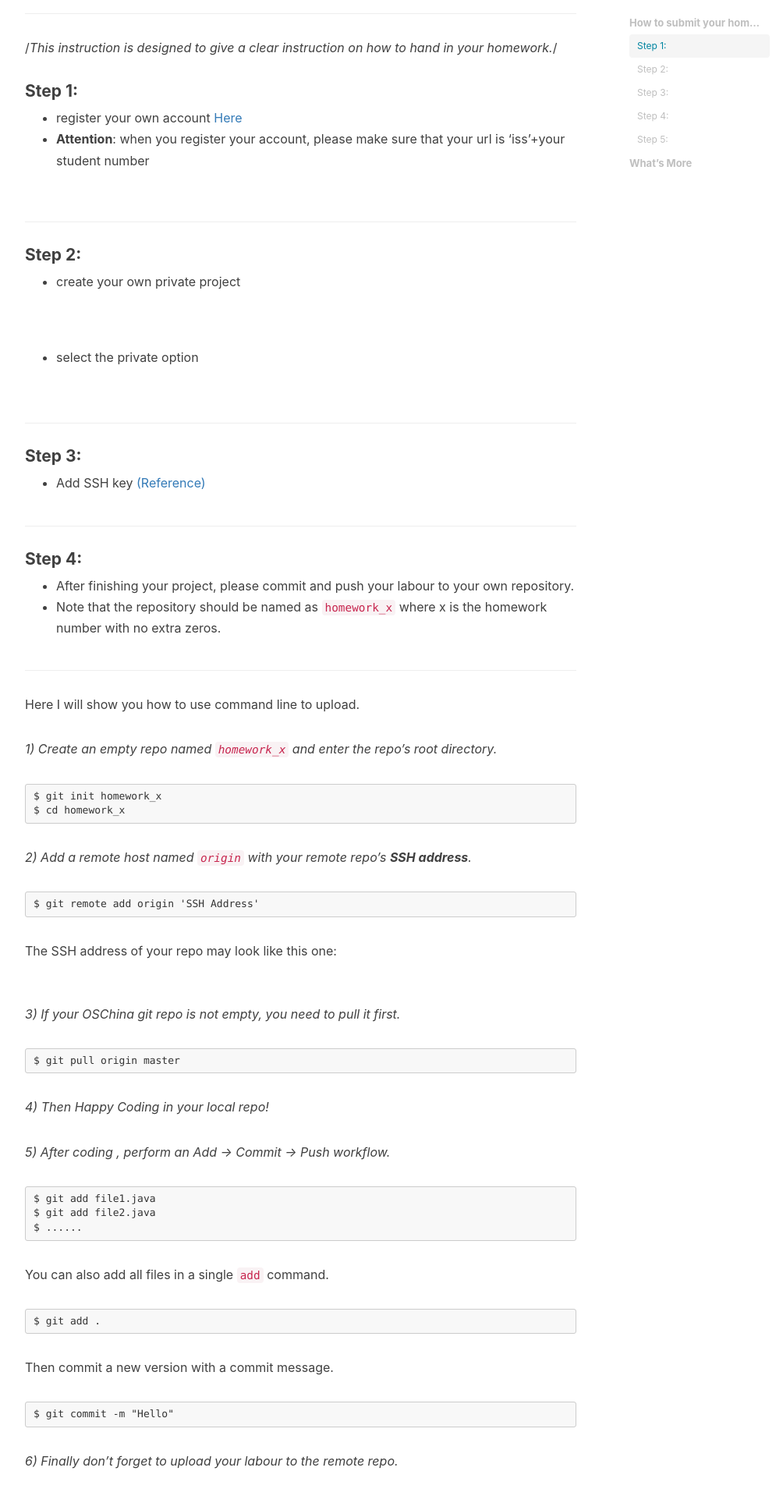
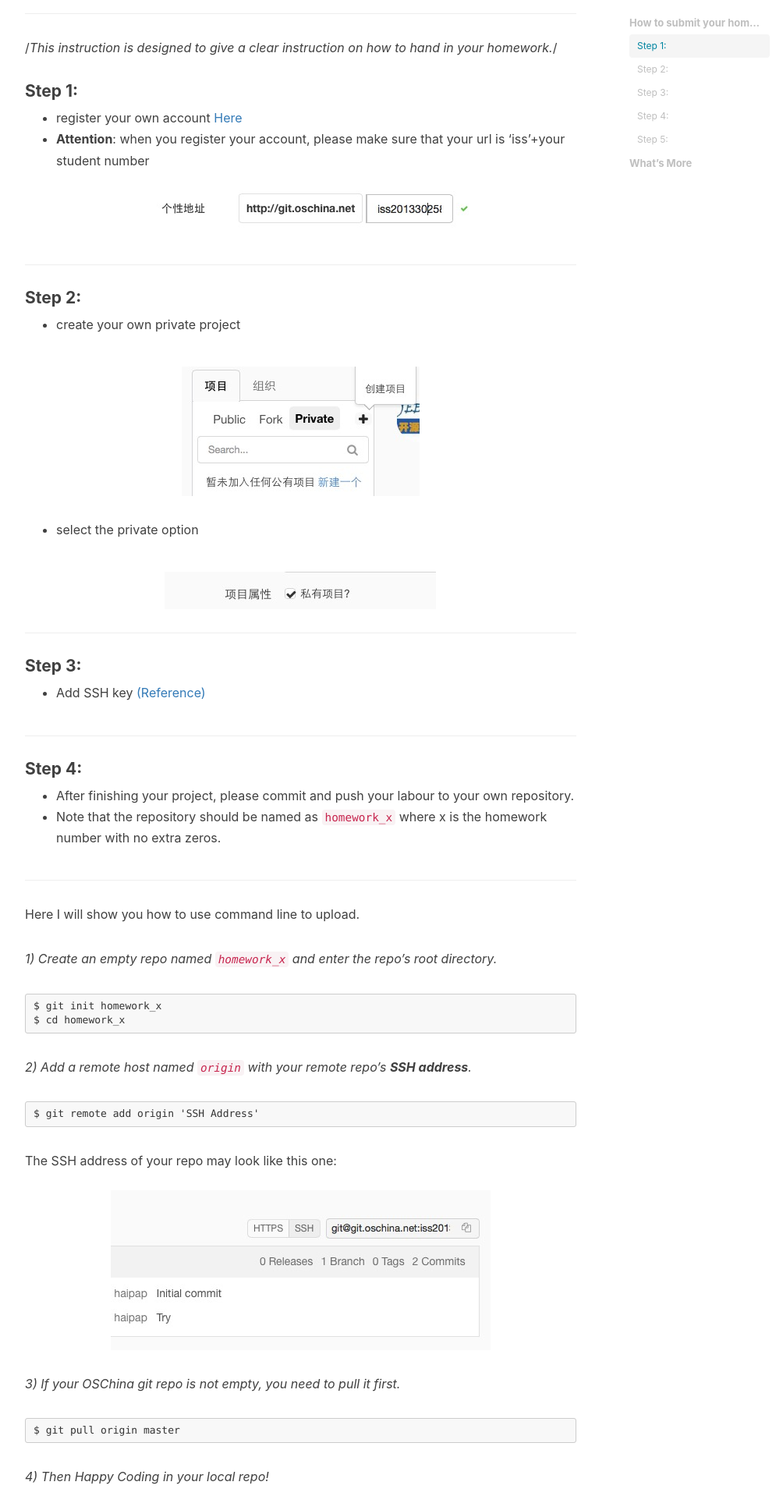
Before and after one commit to iss-java/iss-java.github.io, a Jekyll site: the page built from _posts/2016-09-17-Homework-Submission-Specifications.markdown, in a window 1280 px wide. Shown: the part 569-2487 px from the top of the page at 78% size, without its empty margins (233-1237 px from the left). Built offline with Jekyll 4.4.1, drawn with Linux system fonts in a browser that asks for light colours; nearby versions of some CDN libraries; comment, search, counter and statistics services are not loaded.

Commit message:
Update 2016-09-17-Homework-Submission-Specifications.markdown

````diff
--- a/_posts/2016-09-17-Homework-Submission-Specifications.markdown
+++ b/_posts/2016-09-17-Homework-Submission-Specifications.markdown
@@ -17,7 +17,7 @@ ___
 
 * register your own account [Here](http://git.oschina.net/)
 * **Attention**: when you register your account, please make sure that your url is 'iss'+your student number
-![](img/Submission-instruction/instruction_1.png)
+![](/img/Submission-instruction/instruction_1.png)
 
 ---
 
@@ -25,11 +25,11 @@ ___
 
 * create your own private project
 
-![](img/Submission-instruction/instruction_3.png)
+![](/img/Submission-instruction/instruction_3.png)
 
 * select the private option
 
-![](img/Submission-instruction/instruction_2.png)
+![](/img/Submission-instruction/instruction_2.png)
 
 ---
 
@@ -62,7 +62,7 @@ $ git remote add origin 'SSH Address'
 ```
 
 The SSH address of your repo may look like this one:
-![](img/Submission-instruction/instruction_4.png)
+![](/img/Submission-instruction/instruction_4.png)
 
 *3) If your OSChina git repo is not empty, you need to pull it first.*
 
@@ -111,7 +111,7 @@ For detailed Git tutorial, please go to [廖雪峰的Git博客](http://www.liaox
 #### Step 5:
 
 * Add our TA as a project member
-![](img/Submission-instruction/instruction_5.png)
+![](/img/Submission-instruction/instruction_5.png)
 * We will grab all the project right after the deadline.
 
 ## [What's More](http://git.mydoc.io/?t=84110)
````
